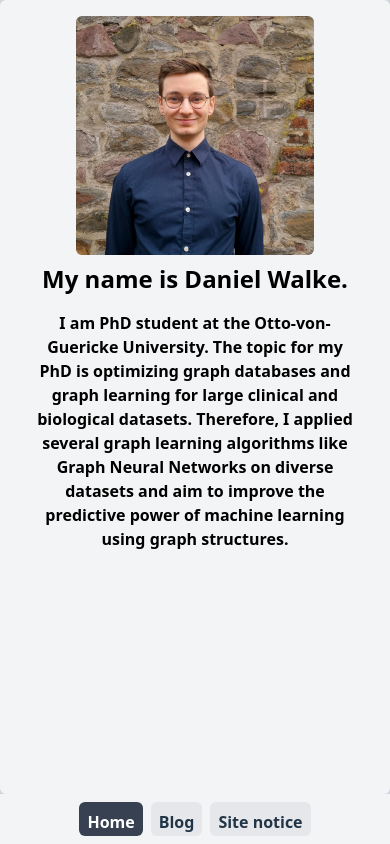
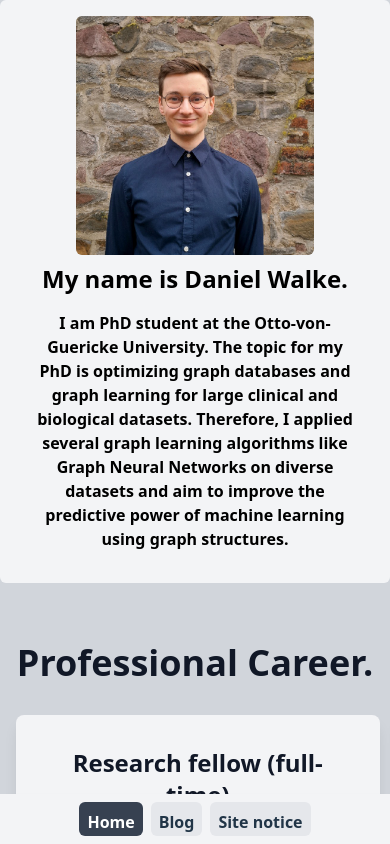
Before and after one commit to danielwalke/danielwalke.github.io, a Vue app: page / in a window 390 px wide. Built offline with nearby package versions, Linux system fonts and the light colour scheme.

Commit message:
overworked mobile design i

```diff
--- a/src/components/intro/Intro.vue
+++ b/src/components/intro/Intro.vue
@@ -1,5 +1,5 @@
 <template>
-    <div class="bg-gray-100 rounded-md p-4 mb-4 text-black min-h-full">
+    <div class="bg-gray-100 rounded-md p-4 mb-4 text-black lg:min-h-full">
       <div class="flex justify-center">
         <img class="profile-img" src="../../assets/profile_img.jpeg" alt="Bild"/>
       </div>
@@ -12,6 +12,7 @@
         </p>
       </div>
     </div>
+
     <div class="flex justify-center text-gray-900 h-full w-full">
     <div class="lg:w-2/3 pt-3 w-full">
 
@@ -192,7 +193,7 @@ export default {
 }
 
 .subsection-header{
-  @apply text-2xl lg:text-4xl text-center font-bold p-4 mb-4 mt-4
+  @apply text-4xl text-center font-bold p-4 mb-4 mt-4
 }
 
 ul{
--- a/src/components/intro/IntroBox.vue
+++ b/src/components/intro/IntroBox.vue
@@ -18,11 +18,11 @@ const props = defineProps({
 
 <style scoped>
 .card-header{
-  @apply text-lg lg:text-2xl text-center font-bold p-2 lg:p-4 mb-2
+  @apply text-2xl text-center font-bold p-4 mb-2
 }
 
 .inner-box{
-  @apply bg-gray-100 rounded-lg p-2 lg:p-4 lg:p-6 font-bold mb-4 shadow-lg whitespace-pre-wrap basis-1/2
+  @apply bg-gray-100 rounded-lg p-4 lg:p-6 font-bold mb-4 shadow-lg whitespace-pre-wrap basis-1/2
 }
 
 
```
